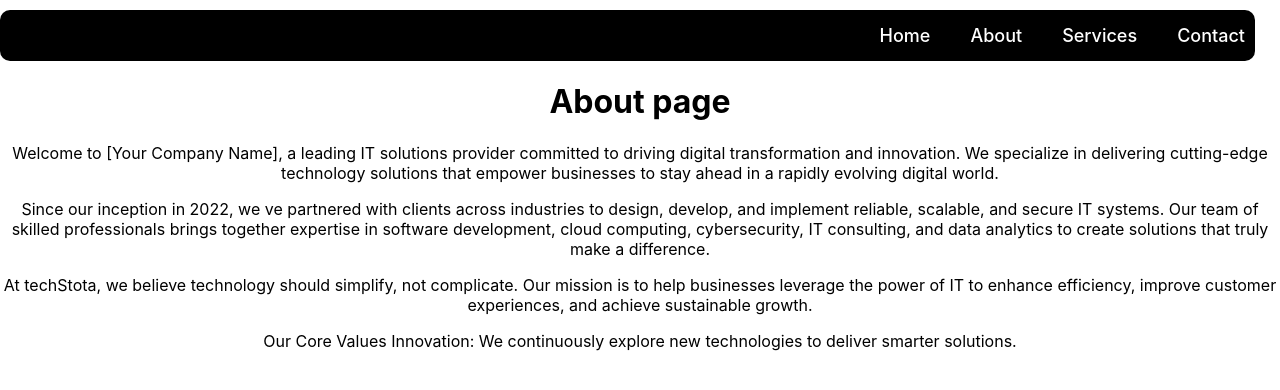
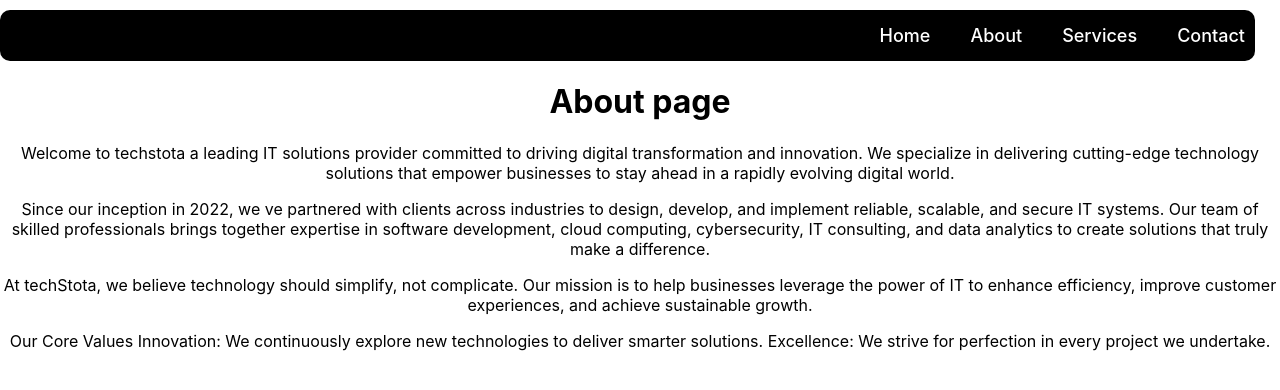
Before and after one commit to prem210106/test, a React (Create React App) app: page /about in a window 1280 px wide. Shown: the top 390 px of the page. Built offline with nearby package versions, Linux system fonts and the light colour scheme.

Commit message:
changes in about

```diff
--- a/src/components/About.js
+++ b/src/components/About.js
@@ -4,7 +4,7 @@
   return (
     <div>
       <h1> About page</h1>
-      <p>Welcome to [Your Company Name], a leading IT solutions provider committed to driving digital
+      <p>Welcome to techstota  a leading IT solutions provider committed to driving digital
         transformation and innovation. We specialize in delivering cutting-edge technology solutions that empower
         businesses to stay ahead in a rapidly evolving digital world.
       </p>
@@ -23,10 +23,11 @@
     <p>
       Our Core Values
       Innovation: We continuously explore new technologies to deliver smarter solutions.
+      Excellence: We strive for perfection in every project we undertake.
     </p>
 
       </div>
-  )
+  );
 }
 
 export default About;
```
